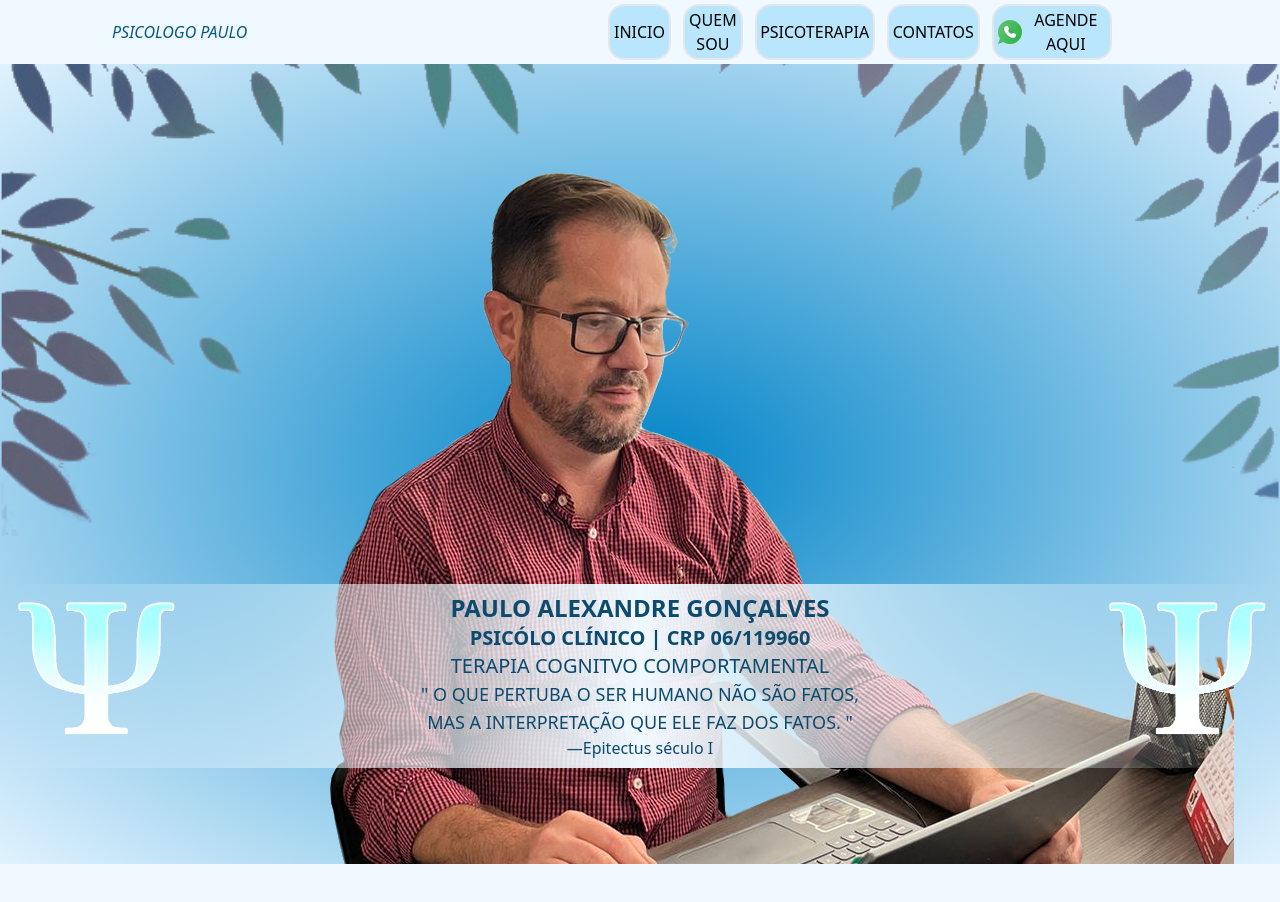
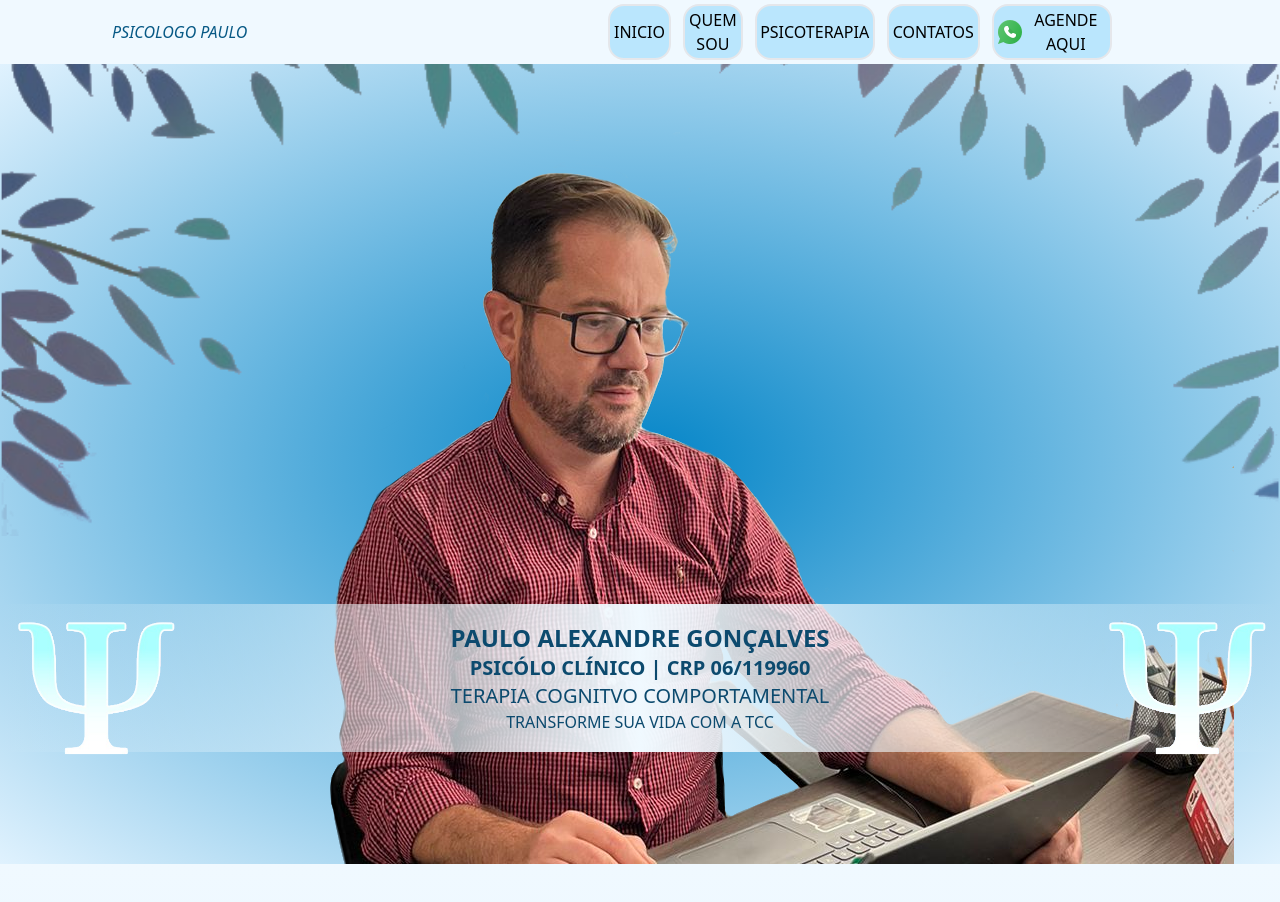
Before and after one commit to Psicologo-Paulo/psicopaulogoncalves, a Next.js app: page / in a window 1280 px wide. Shown: the top 902 px of the page. Built offline with nearby package versions, Linux system fonts and the light colour scheme.

Commit message:
alter first phrase

```diff
--- a/src/pages/index.tsx
+++ b/src/pages/index.tsx
@@ -37,12 +37,12 @@ export default function Home() {
                 <img className="h-[20vh] absolute" src="/simbolo.png" alt="" />
                 <img className="h-[20vh] right-0 absolute" src="/simbolo.png" alt="" />
               </div>
-              <h1 className="text-2xl font-bold">PAULO ALEXANDRE GONÇALVES</h1>
-              <h2 className="text-xl font-bold">PSICÓLO CLÍNICO | CRP 06/119960</h2>
-              <h2 className="text-xl">TERAPIA COGNITVO COMPORTAMENTAL</h2>
-              <p className="text-lg"> &quot; O QUE PERTUBA O SER HUMANO NÃO SÃO FATOS,</p>
-              <p className="text-lg">MAS A INTERPRETAÇÃO QUE ELE FAZ DOS FATOS. &quot;</p>
-              <p className="text-md">—Epitectus século I</p>
+              <div className="h-full flex flex-col justify-center items-center">
+                <h1 className="text-2xl font-bold">PAULO ALEXANDRE GONÇALVES</h1>
+                <h2 className="text-xl font-bold">PSICÓLO CLÍNICO | CRP 06/119960</h2>
+                <h2 className="text-xl">TERAPIA COGNITVO COMPORTAMENTAL</h2>
+                <p className="text-Xl">TRANSFORME SUA VIDA COM A TCC</p>
+              </div>
             </div>
           </div>
         </section>
```
